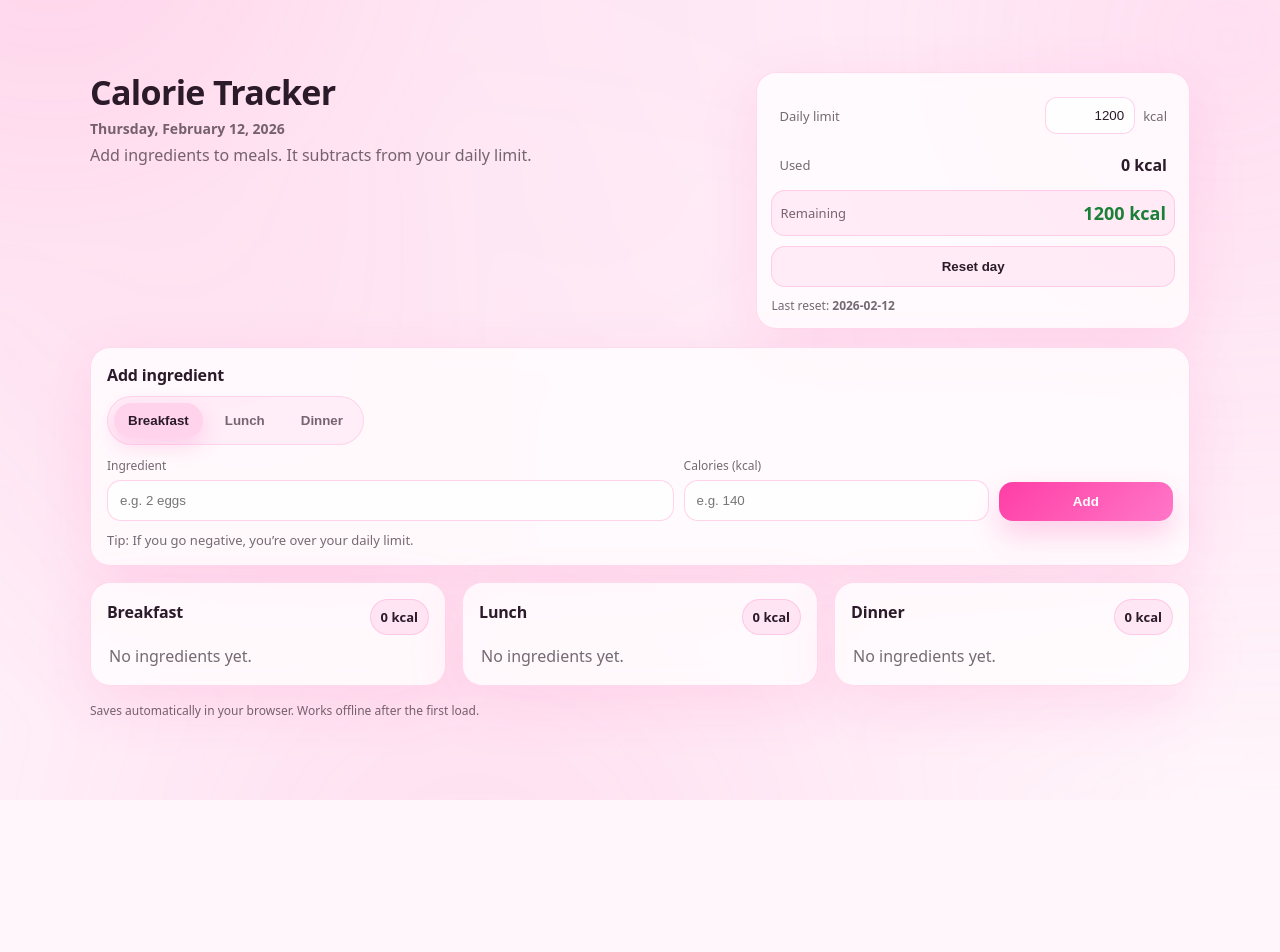
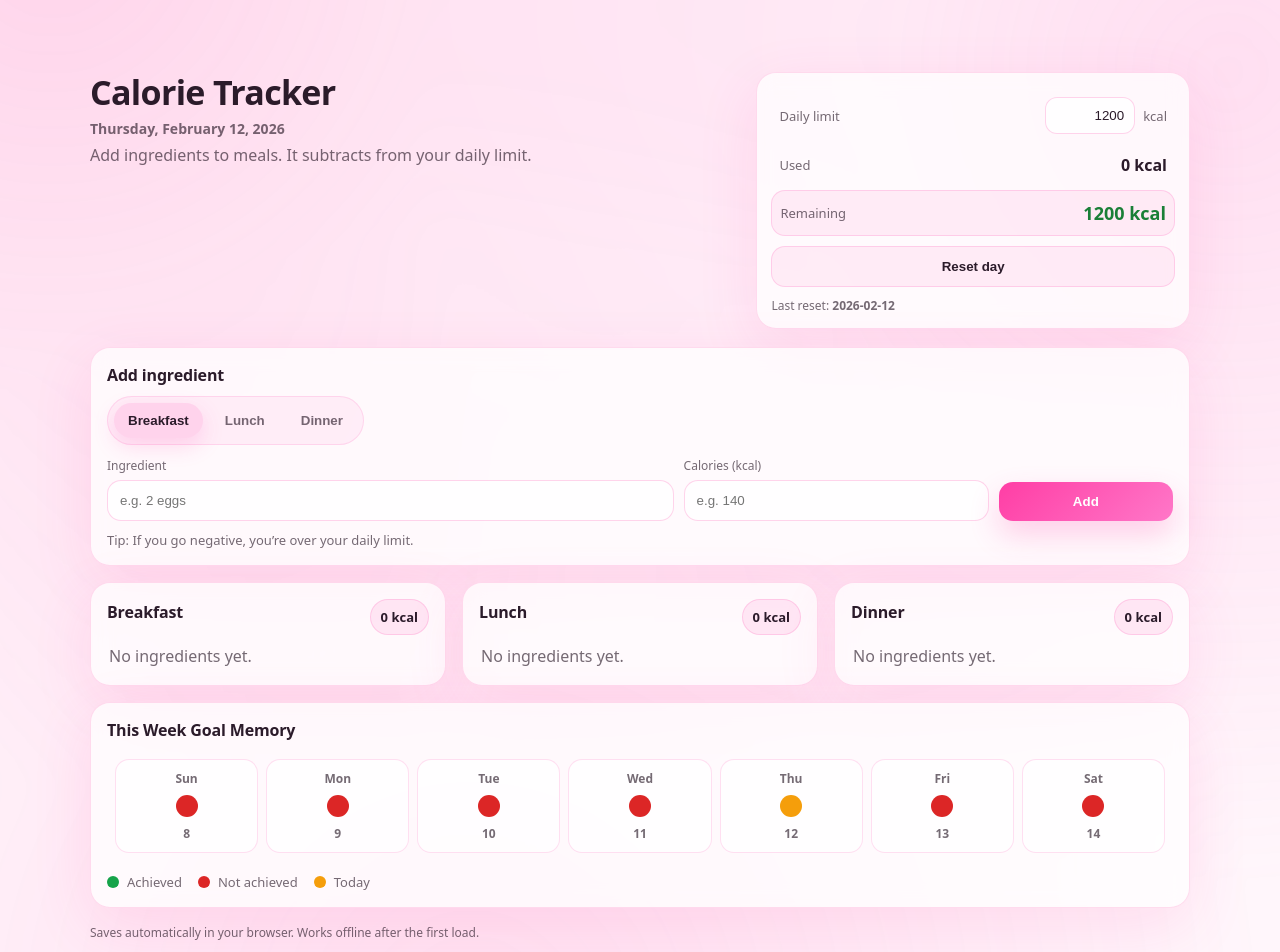
Before and after one commit to cmulia/calorie-tracker, a React (Vite) app: page / in a window 1280 px wide. Shown: the top 952 px of the page. Before the commit the page ends 800 px from the top, so only its background shows below. Built offline with nearby package versions, Linux system fonts and the light colour scheme.

Commit message:
Added weekly calendar & memory

```diff
--- a/src/App.css
+++ b/src/App.css
@@ -317,6 +317,126 @@ body {
   color: var(--muted);
 }
 
+.weekMemory {
+  max-width: 1100px;
+  margin: 16px auto 0;
+}
+
+.weekTable {
+  width: 100%;
+  table-layout: fixed;
+  border-collapse: separate;
+  border-spacing: 8px;
+}
+
+.weekTable td {
+  text-align: center;
+  padding: 10px 6px;
+  border-radius: 14px;
+  border: 1px solid rgba(255, 62, 165, 0.16);
+  background: rgba(255, 255, 255, 0.72);
+}
+
+.weekDay {
+  margin-bottom: 8px;
+  font-size: 12px;
+  font-weight: 700;
+  color: var(--muted);
+}
+
+.weekDate {
+  margin-top: 8px;
+  font-size: 12px;
+  font-weight: 700;
+  color: var(--muted);
+}
+
+.statusDot {
+  width: 22px;
+  height: 22px;
+  border: none;
+  border-radius: 999px;
+  display: block;
+  margin: 0 auto;
+  cursor: pointer;
+}
+
+.statusDot.achieved {
+  background: #16a34a;
+}
+
+.statusDot.notAchieved {
+  background: #dc2626;
+}
+
+.statusDot.today {
+  background: #f59e0b;
+  cursor: default;
+}
+
+.statusDot:focus-visible {
+  outline: 3px solid rgba(255, 62, 165, 0.35);
+  outline-offset: 2px;
+}
+
+.statusDot:disabled {
+  opacity: 1;
+}
+
+.weekLegend {
+  margin-top: 12px;
+  display: flex;
+  flex-wrap: wrap;
+  gap: 16px;
+  color: var(--muted);
+  font-size: 13px;
+}
+
+.legendItem {
+  display: inline-flex;
+  align-items: center;
+  gap: 8px;
+}
+
+.legendDot {
+  width: 12px;
+  height: 12px;
+  border-radius: 999px;
+  display: inline-block;
+}
+
+.legendDot.achieved {
+  background: #16a34a;
+}
+
+.legendDot.notAchieved {
+  background: #dc2626;
+}
+
+.legendDot.today {
+  background: #f59e0b;
+}
+
+@media (max-width: 700px) {
+  .weekTable {
+    border-spacing: 4px;
+  }
+
+  .weekTable td {
+    padding: 8px 3px;
+  }
+
+  .weekDay,
+  .weekDate {
+    font-size: 11px;
+  }
+
+  .statusDot {
+    width: 18px;
+    height: 18px;
+  }
+}
+
 .footer {
   max-width: 1100px;
   margin: 16px auto 0;
--- a/src/App.jsx
+++ b/src/App.jsx
@@ -8,6 +8,31 @@ const MEALS = [
   { key: "lunch", label: "Lunch" },
   { key: "dinner", label: "Dinner" },
 ];
+
+function isoDate(date) {
+  return date.toISOString().slice(0, 10);
+}
+
+function getCurrentWeek(baseDate) {
+  const start = new Date(baseDate);
+  start.setHours(0, 0, 0, 0);
+  start.setDate(start.getDate() - start.getDay());
+
+  return Array.from({ length: 7 }, (_, idx) => {
+    const d = new Date(start);
+    d.setDate(start.getDate() + idx);
+    return {
+      iso: isoDate(d),
+      dayLabel: d.toLocaleDateString(undefined, { weekday: "short" }),
+      dayNumber: d.getDate(),
+      fullLabel: d.toLocaleDateString(undefined, {
+        weekday: "long",
+        month: "long",
+        day: "numeric",
+      }),
+    };
+  });
+}
 
 function uid() {
   return Math.random().toString(16).slice(2) + Date.now().toString(16);
@@ -33,7 +58,8 @@ export default function App() {
       lunch: [],
       dinner: [],
       limit: DAILY_LIMIT,
-      lastResetISO: new Date().toISOString().slice(0, 10),
+      lastResetISO: isoDate(new Date()),
+      weekGoal: {},
     };
   });
 
@@ -53,17 +79,43 @@ export default function App() {
     }, 0);
   }, [data]);
 
+  const today = new Date();
+  const todayISO = isoDate(today);
   const remaining = (data.limit ?? DAILY_LIMIT) - totalUsed;
-  const todayLabel = useMemo(
-    () =>
-      new Date().toLocaleDateString(undefined, {
-        weekday: "long",
-        month: "long",
-        day: "numeric",
-        year: "numeric",
-      }),
-    [],
-  );
+  const todayLabel = today.toLocaleDateString(undefined, {
+    weekday: "long",
+    month: "long",
+    day: "numeric",
+    year: "numeric",
+  });
+  const week = useMemo(() => getCurrentWeek(today), [todayISO]);
+
+  useEffect(() => {
+    setData((prev) => {
+      const existing = prev.weekGoal && typeof prev.weekGoal === "object" ? prev.weekGoal : {};
+      const nextWeekGoal = {};
+      let changed = !(prev.weekGoal && typeof prev.weekGoal === "object");
+
+      week.forEach(({ iso }) => {
+        if (existing[iso] === "achieved" || existing[iso] === "not_achieved") {
+          nextWeekGoal[iso] = existing[iso];
+        } else {
+          nextWeekGoal[iso] = "not_achieved";
+          changed = true;
+        }
+      });
+
+      if (!changed) {
+        const existingKeys = Object.keys(existing);
+        if (existingKeys.length !== week.length || existingKeys.some((k) => !nextWeekGoal[k])) {
+          changed = true;
+        }
+      }
+
+      if (!changed) return prev;
+      return { ...prev, weekGoal: nextWeekGoal };
+    });
+  }, [week]);
 
   function addItem(e) {
     e.preventDefault();
@@ -92,20 +144,32 @@ export default function App() {
   }
 
   function resetDay() {
-    const today = new Date().toISOString().slice(0, 10);
     setData((prev) => ({
       ...prev,
       breakfast: [],
       lunch: [],
       dinner: [],
       limit: prev.limit ?? DAILY_LIMIT,
-      lastResetISO: today,
+      lastResetISO: isoDate(new Date()),
     }));
   }
 
   function setLimit(v) {
     const n = clampCalories(v);
     setData((prev) => ({ ...prev, limit: n || DAILY_LIMIT }));
+  }
+
+  function toggleGoalDay(dayISO) {
+    setData((prev) => {
+      const current = prev.weekGoal?.[dayISO] === "achieved" ? "achieved" : "not_achieved";
+      return {
+        ...prev,
+        weekGoal: {
+          ...(prev.weekGoal || {}),
+          [dayISO]: current === "achieved" ? "not_achieved" : "achieved",
+        },
+      };
+    });
   }
 
   return (
@@ -246,6 +310,52 @@ export default function App() {
         </section>
       </main>
 
+      <section className="card weekMemory">
+        <h2 className="cardTitle">This Week Goal Memory</h2>
+        <table className="weekTable" aria-label="Weekly goal table">
+          <tbody>
+            <tr>
+              {week.map((day) => {
+                const isToday = day.iso === todayISO;
+                const isAchieved = data.weekGoal?.[day.iso] === "achieved";
+                const statusClass = isToday ? "today" : isAchieved ? "achieved" : "notAchieved";
+                const statusText = isToday ? "Today" : isAchieved ? "Achieved" : "Not achieved";
+
+                return (
+                  <td key={day.iso}>
+                    <div className="weekDay">{day.dayLabel}</div>
+                    <button
+                      type="button"
+                      className={`statusDot ${statusClass}`}
+                      onClick={() => toggleGoalDay(day.iso)}
+                      disabled={isToday}
+                      title={statusText}
+                      aria-label={`${day.fullLabel}: ${statusText}${isToday ? "" : ". Tap to toggle."}`}
+                    />
+                    <div className="weekDate">{day.dayNumber}</div>
+                  </td>
+                );
+              })}
+            </tr>
+          </tbody>
+        </table>
+
+        <div className="weekLegend" aria-label="Status legend">
+          <span className="legendItem">
+            <span className="legendDot achieved" aria-hidden="true" />
+            Achieved
+          </span>
+          <span className="legendItem">
+            <span className="legendDot notAchieved" aria-hidden="true" />
+            Not achieved
+          </span>
+          <span className="legendItem">
+            <span className="legendDot today" aria-hidden="true" />
+            Today
+          </span>
+        </div>
+      </section>
+
       <footer className="footer">
         <span>
           Saves automatically in your browser. Works offline after the first load.
```
